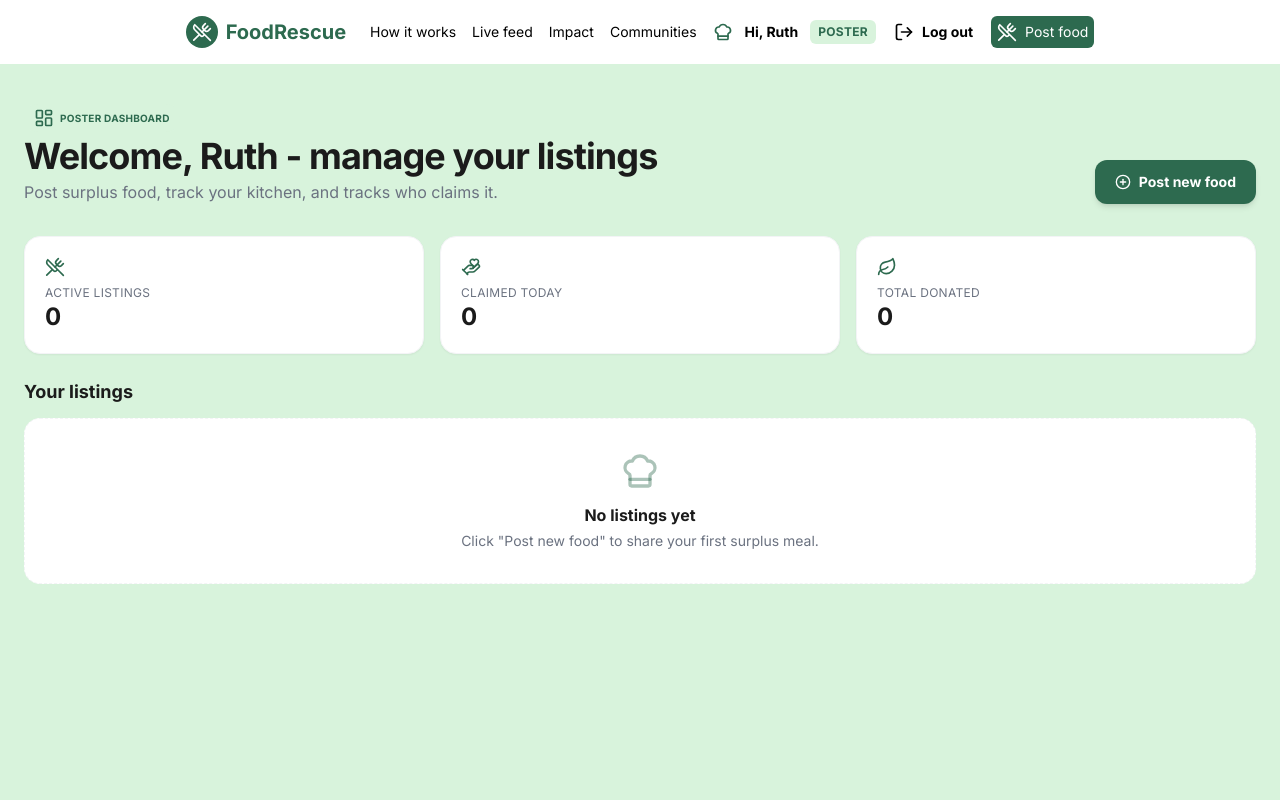
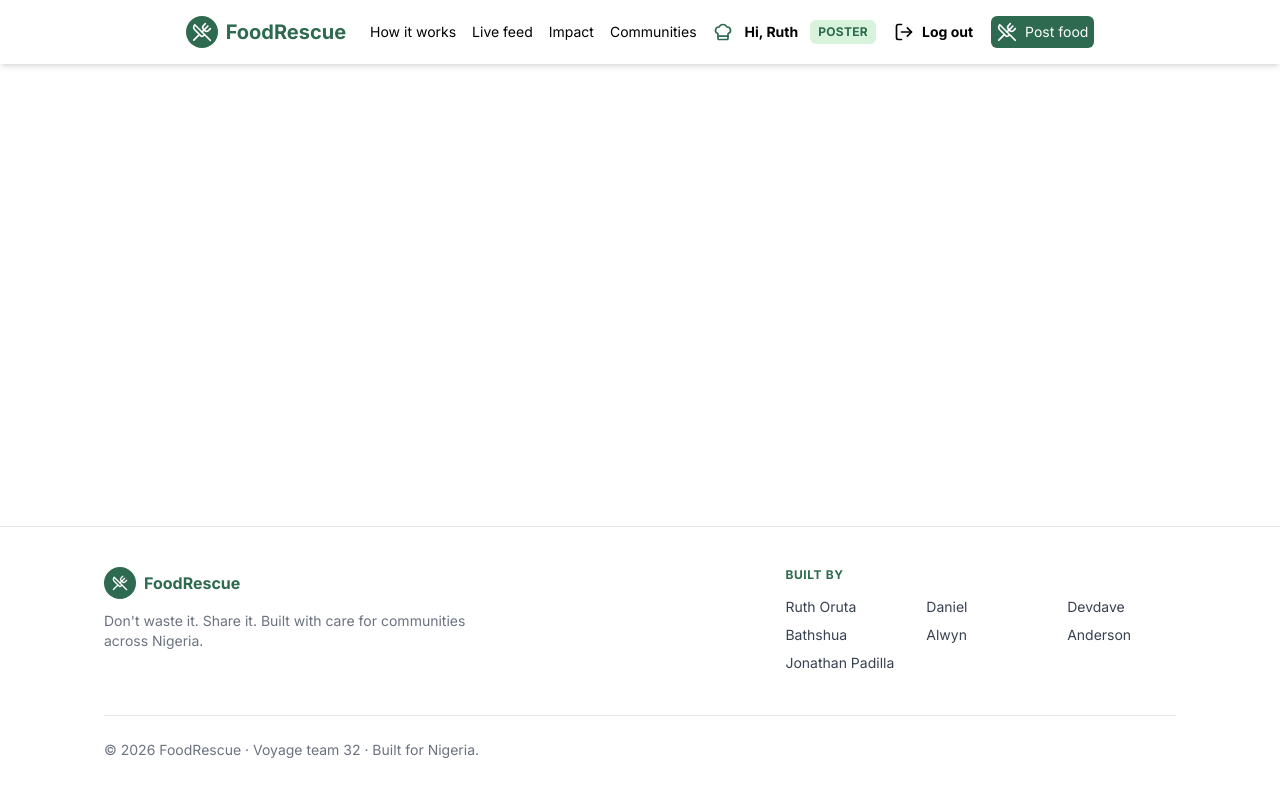
Before and after one commit to chingu-voyages/V61-tier3-team-32, a React (Vite) app in the folder client/: page /dashboard in a window 1280 px wide. Shown: the top 800 px of the page. Built offline with nearby package versions, Linux system fonts and the light colour scheme.

Commit message:
changed path to posterdashboard

```diff
--- a/client/src/App.jsx
+++ b/client/src/App.jsx
@@ -14,7 +14,7 @@ function App() {
         <main className="flex-1">
           <Routes>
             <Route path="/" element={<div className="p-6">Home Page</div>} />
-            <Route path="/dashboard" element={<PosterDashboard user={user} />} />
+            <Route path="/posterdashboard" element={<PosterDashboard user={user} />} />
           </Routes>
         </main>
         <Footer />
```
